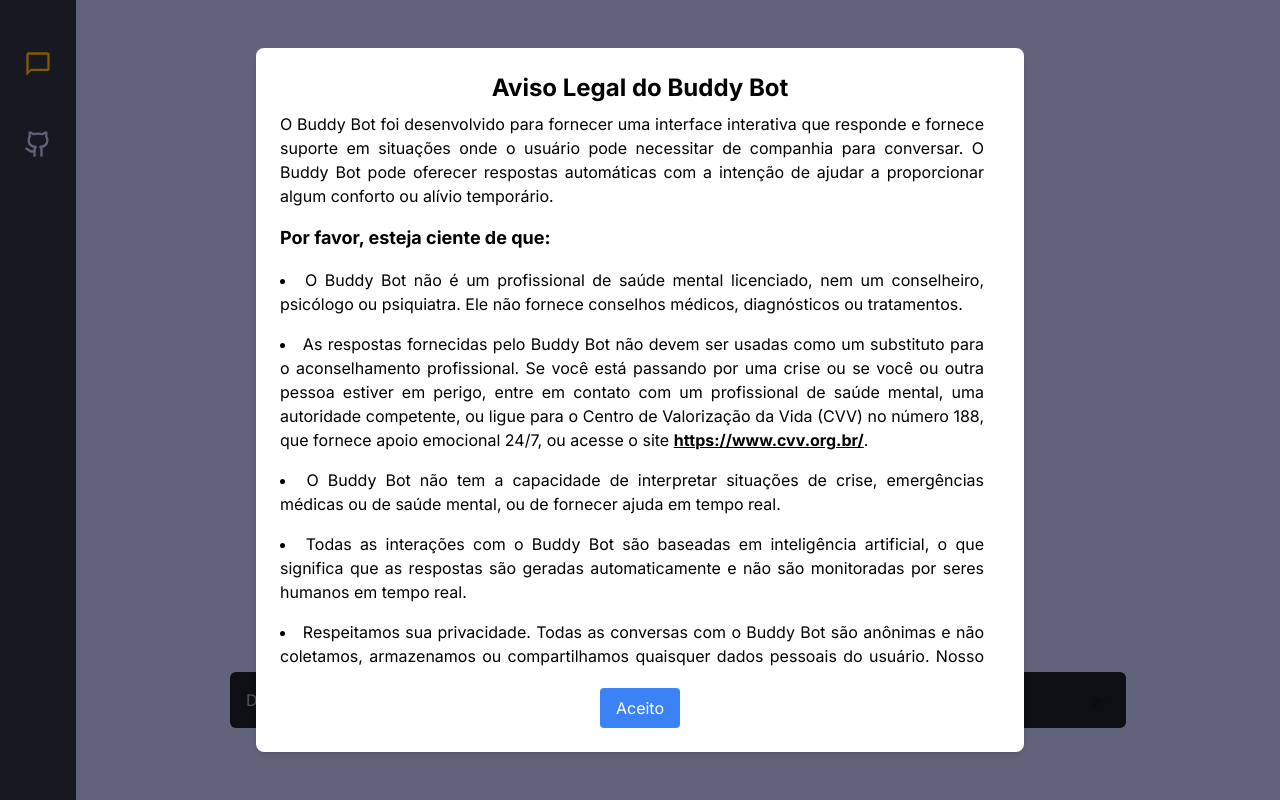
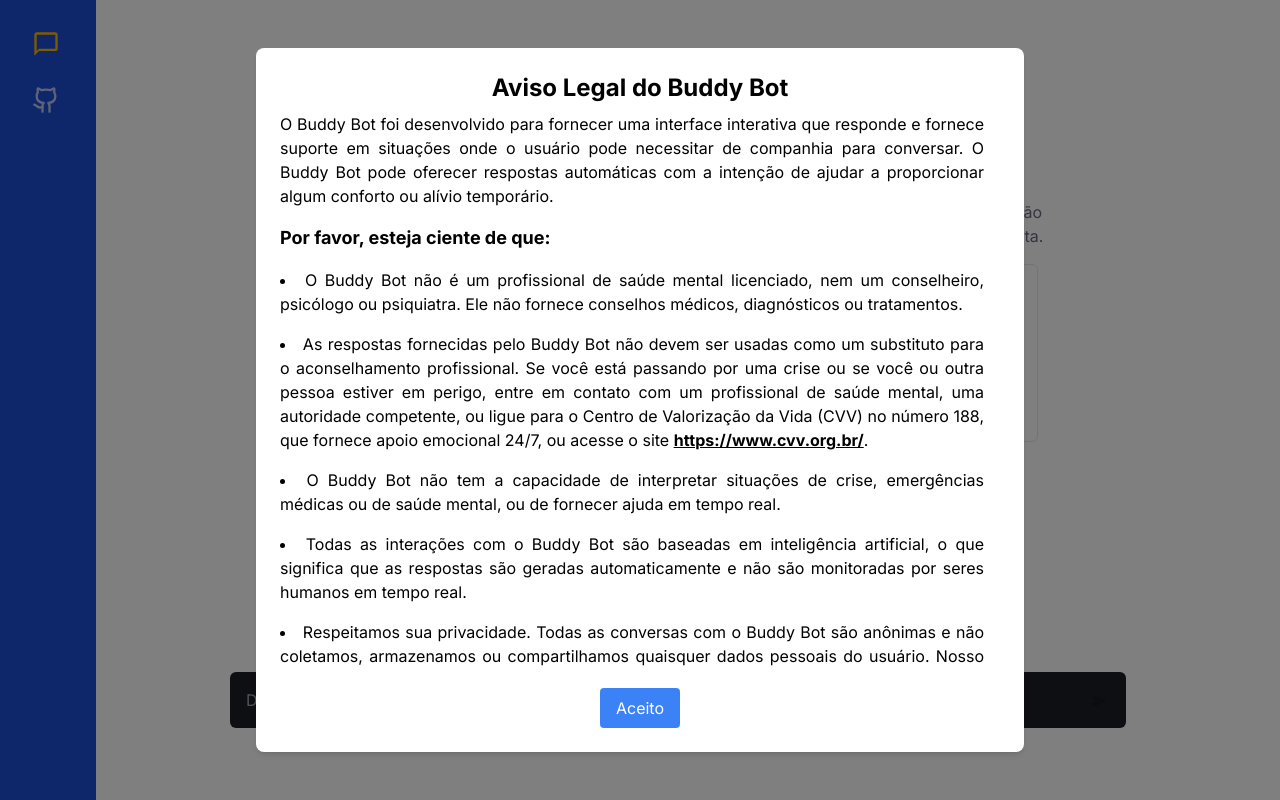
Before and after one commit to danielcorreia-dev/savelifes-bot, a Next.js app: page / in a window 1280 px wide. Built offline with nearby package versions, Linux system fonts and the light colour scheme.

Commit message:
chore: add ChatSuggestionsCard component and update Sidebar styling

```diff
--- a/app/components/ChatPlaceholder.tsx
+++ b/app/components/ChatPlaceholder.tsx
@@ -1,19 +1,49 @@
 import React from 'react';
+import ChatSuggestionsCard from './ChatSuggestionsCard';
+import { TbBook, TbHealthRecognition } from 'react-icons/tb';
 
-type Props = {};
+const suggestions = [
+  {
+    title: 'O que é o câncer de próstata?',
+    description:
+      'O câncer de próstata é o tumor mais comum em homens com mais de 50 anos.',
+    icon: TbBook,
+  },
+  {
+    title: 'Como é feito o tratamento?',
+    description:
+      'O tratamento depende do estágio do câncer, da idade do paciente e de outras doenças associadas.',
+    icon: TbBook,
+  },
+  {
+    title: 'Como é feito o diagnóstico?',
+    description:
+      'O diagnóstico é feito através do exame de toque retal e do PSA (Antígeno Prostático Específico).',
+    icon: TbHealthRecognition,
+  }
+];
 
-const ChatPlaceholder = (props: Props) => {
+const ChatPlaceholder = () => {
   return (
-    <div className="mt-[20vh]">
-      <h3 className="text-2xl font-bold text-center my-2 text-space-purple-100">
-        Buddy Bot
+    <div className="mt-[20vh] mx-auto max-w-3xl">
+      <h3 className="text-2xl font-bold text-center my-2 text-blue-500">
+        Blue Buddy
       </h3>
       <p className="text-center text-space-gray-light-500">
-        Você não está sozinho.
+        O Blue Buddy é uma ferramenta interativa e amigável, pronta para
+        fornecer suporte e orientação sobre questões relacionadas à saúde
+        masculina e à conscientização sobre o câncer de próstata.
       </p>
-      <p className="text-center text-space-gray-light-500">
-        Estou aqui para você.
-      </p>
+      <div className="flex gap-4 px-6 mt-4 mx-auto text-center">
+        {suggestions.map((suggestion, index) => (
+          <ChatSuggestionsCard
+            key={index}
+            title={suggestion.title}
+            description={suggestion.description}
+            icon={suggestion.icon}
+          />
+        ))}
+      </div>
     </div>
   );
 };
--- /dev/null
+++ b/app/components/ChatSuggestionsCard.tsx
@@ -0,0 +1,31 @@
+import { FC } from 'react'
+import { IconType } from 'react-icons/lib';
+
+type ChatSuggestionsCardProps = {
+  icon: IconType;
+  title: string;
+  description: string;
+}
+
+const ChatSuggestionsCard:FC<ChatSuggestionsCardProps> = ({ title, icon: Icon, description }) => {
+  return (
+    <div className='py-3 px-8 rounded-md border flex-col'>
+      <div className='flex flex-col items-center'>
+        <span className='mb-2'>
+
+        {Icon && <Icon size={24} />}
+        </span>
+        <h2 className='text-base font-semibold mb-2 text-neutral-700'>
+          {title}
+        </h2>
+        <span className='break-words text-xs text-neutral-500'>
+          <p>
+            {description}
+          </p>
+        </span>
+      </div>
+    </div>
+  )
+}
+
+export default ChatSuggestionsCard
--- a/app/components/Sidebar.tsx
+++ b/app/components/Sidebar.tsx
@@ -33,17 +33,17 @@
       }}
       onMouseEnter={() => setActive(true)}
       onMouseLeave={() => setActive(false)}
-      className="fixed overflow-scroll bg-space-purple-900 dark:bg-space-gray-dark-800 h-screen no-scrollbar"
+      className="fixed overflow-scroll bg-blue-700 dark:bg-space-gray-dark-800 h-screen no-scrollbar w-24"
     >
-      <aside className="px-6 py-6">
+      <aside className="px-6 py-6 w-4">
         <nav className="flex w-max">
-          <ul className="flex-col items-center min-w-full">
+          <ul className="flex-col items-center min-w-full space-y-4">
             {sidebarItems.map(({ name, path, icon: Icon }, index) => {
               const pathActive = pathname === path;
               return (
                 <li
                   key={index}
-                  className={`text-space-purple-100 hover:text-secondary-yellow transition-colors transition-150 cursor-pointer flex items-center h-20 w-full `}
+                  className={`text-space-purple-100 hover:text-blue-800 hover:bg-blue-300 transition-colors transition-150 cursor-pointer flex items-center h-10 p-2 w-full rounded-md`}
                 >
                   <Link
                     href={path}
--- a/app/constants/menuItems.ts
+++ b/app/constants/menuItems.ts
@@ -1,4 +1,4 @@
-import { IconType } from 'react-icons';
+import { IconType } from 'react-icons/lib';
 import { LuGithub } from 'react-icons/lu';
 import { MdChatBubbleOutline, MdMenuBook } from 'react-icons/md';
 
--- a/app/layout.tsx
+++ b/app/layout.tsx
@@ -22,7 +22,7 @@
           <div>
             <SidebarHandler />
           </div>
-          <div className="md:ml-[76px] bg-space-purple-100 dark:bg-space-gray-dark-700">
+          <div className="md:ml-[76px] bg-white dark:bg-space-gray-dark-700 h-screen">
             <div className="">{children}</div>
           </div>
         </div>
```
Also changed, not shown: 1 other file (tests, documents, lock files or other folders).
